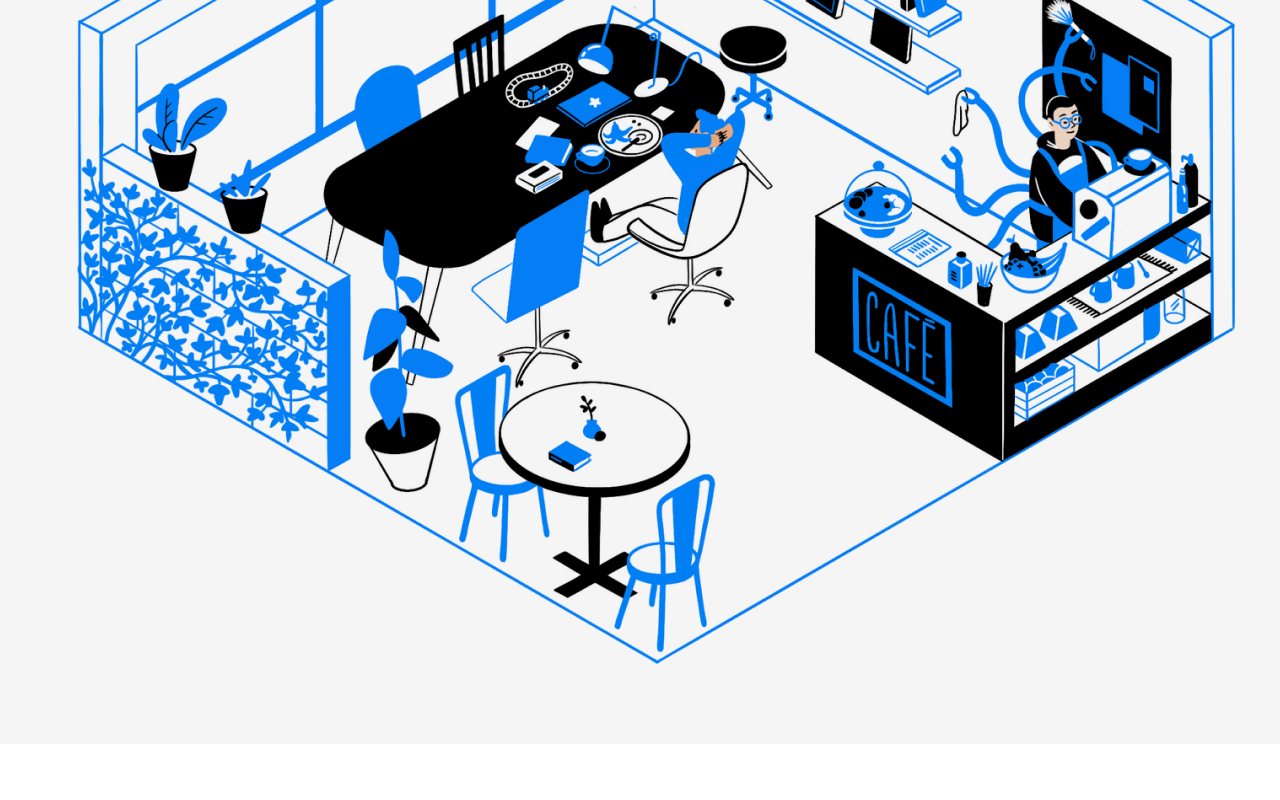
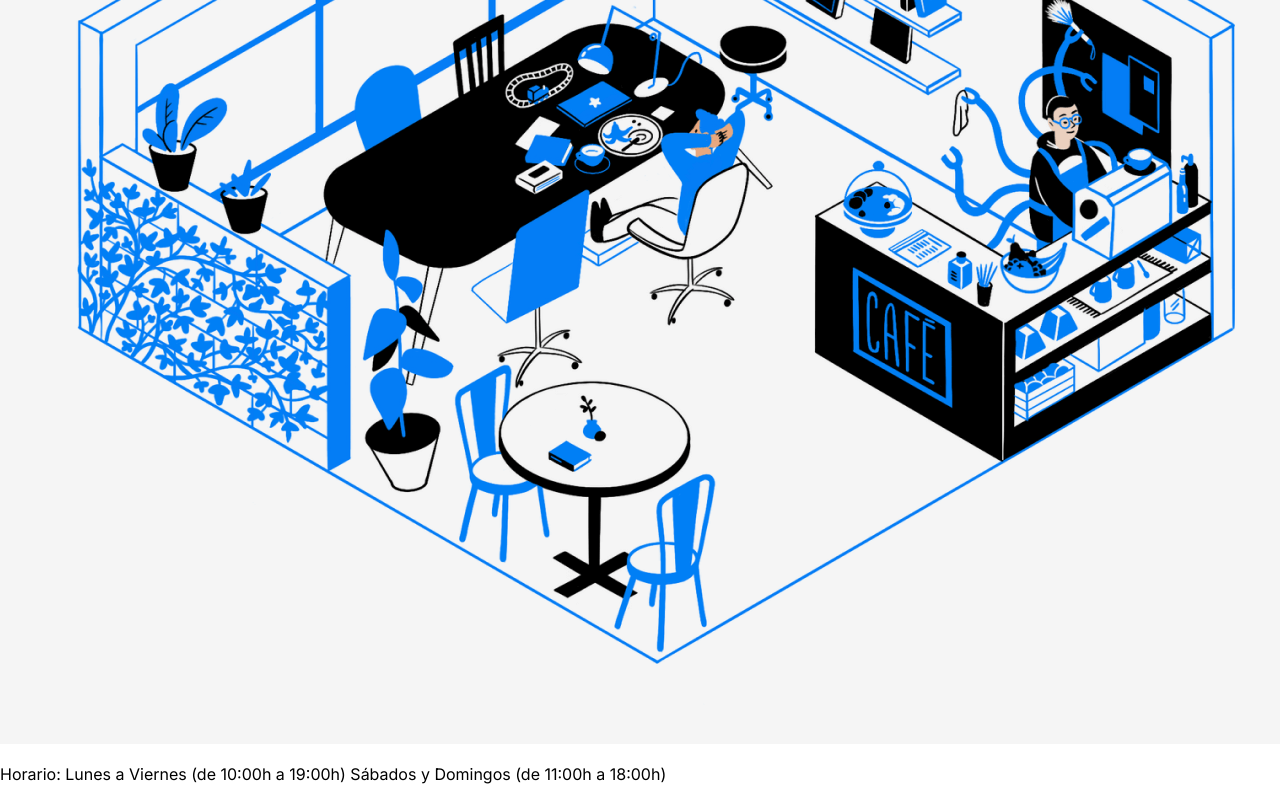
Before and after one commit to Yuhc19/web_project_4_files, a plain HTML site: page index.html in a window 1280 px wide. Shown: the part 626-1426 px from the top of the page. Before the commit the page ends 1390 px from the top, so only its background shows below. Drawn offline with Linux system fonts and the light colour scheme.

Commit message:
added text to header footer

```diff
--- a/index.html
+++ b/index.html
@@ -66,6 +66,10 @@
           />
         </div>
         <div class="header__footer">
+          <p>
+            Horario: Lunes a Viernes (de 10:00h a 19:00h) Sábados y Domingos (de
+            11:00h a 18:00h)
+          </p>
           <p></p>
         </div>
       </header>
```
